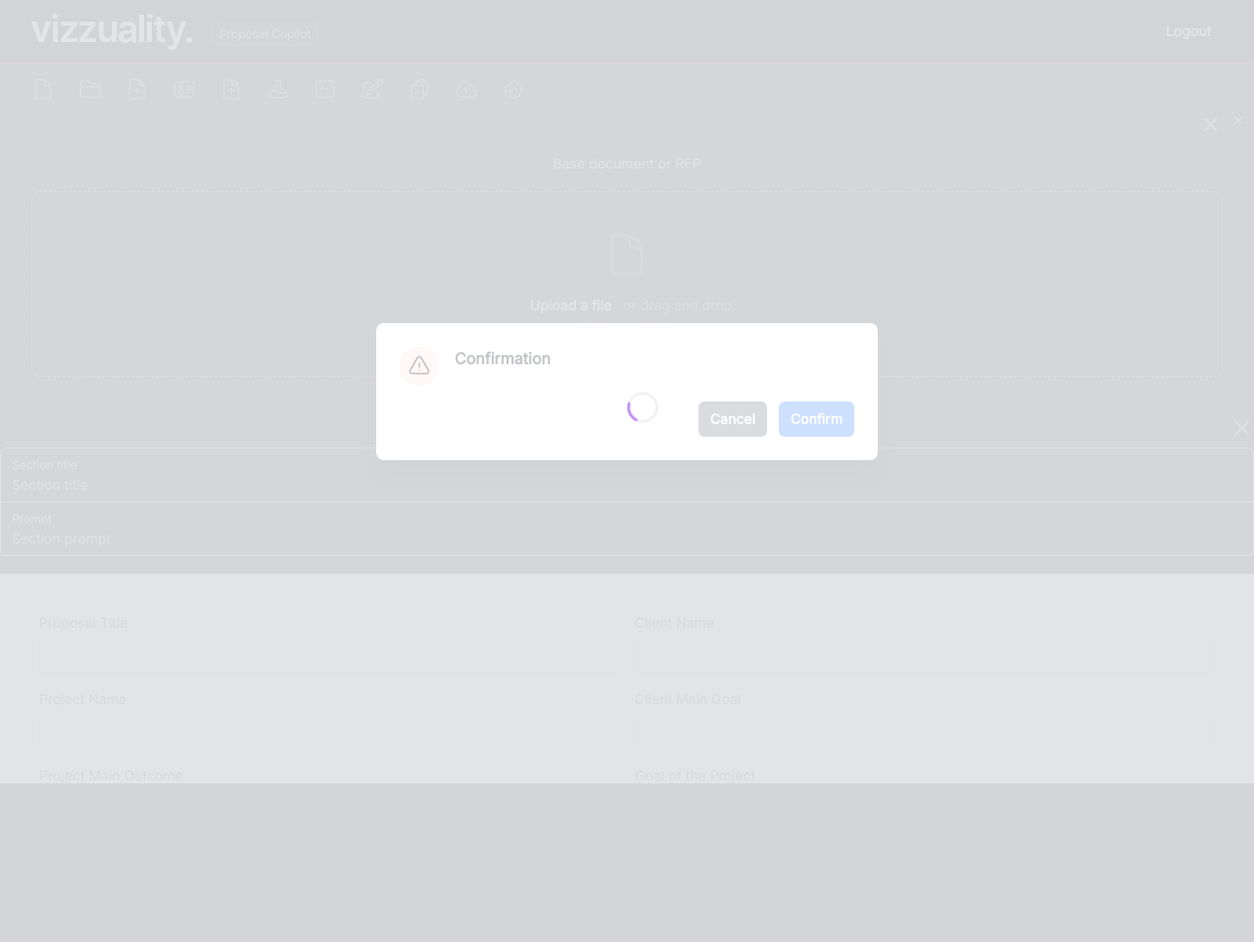
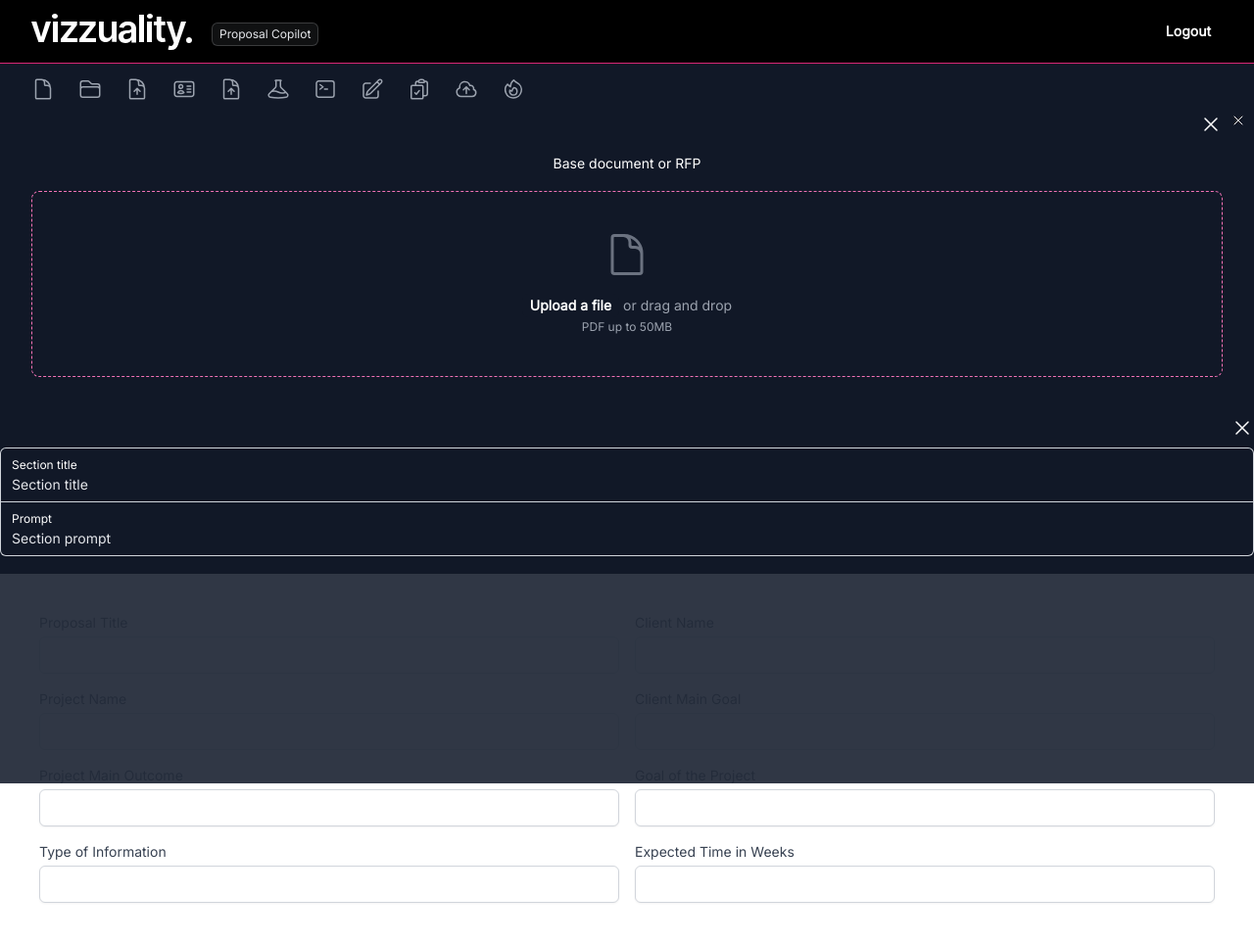
Before and after one commit to Vizzuality/proposal-copilot, a Flask app: page / in a window 1280 px wide. Shown: the top 962 px of the page at 98% size. Before the commit the page ends 800 px from the top, so only its background shows below. Run offline with Flask 3, Linux system fonts and the light colour scheme; style sheets or scripts are compiled from the project's sources; some libraries are stand-ins or nearby versions.

Commit message:
fixes html header bug

```diff
--- a/templates/index.html
+++ b/templates/index.html
@@ -20,7 +20,7 @@
     x-init="console.log('I\'m being initialized!')"
   >
     <div class="h-screen">
-      <nav class="bg-black sticky block top-0 z-[1000']">
+      <nav class="bg-black sticky block top-0 z-[1000]">
         <div class="px-4 sm:px-6 lg:px-8">
           <div class="flex h-16 items-center justify-between">
             <div class="flex items-center">
@@ -616,7 +616,7 @@
       <div
         x-data="$store.mainMenuStore"
         x-show="isLoading"
-        class="w-full h-full fixed block top-0 left-0 bg-white opacity-75 z-50"
+        class="w-full h-full fixed block top-0 left-0 bg-gray-900 opacity-75 z-50"
       >
         <span
           class="text-green-500 opacity-75 top-1/2 my-0 mx-auto block relative w-0 h-0"
```
Also changed, not shown: static/js/app.js (+16 -2 lines).
